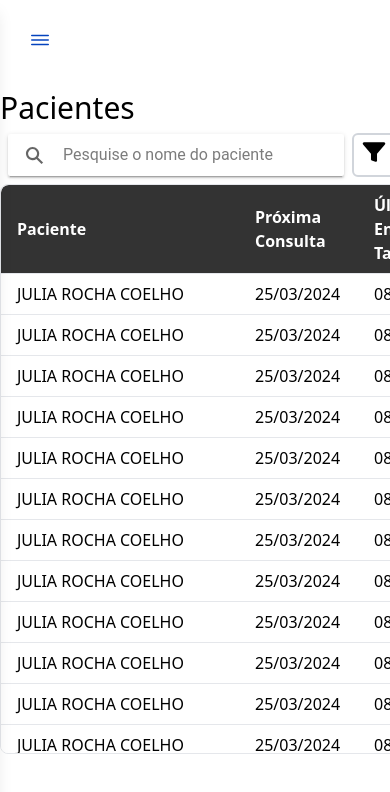
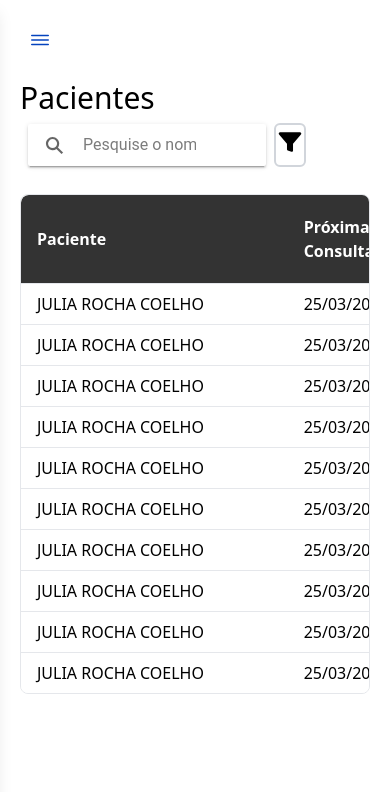
Before and after one commit to igorcandidodev/saude360-front, a React (Vite) app: page /pacientes in a window 390 px wide. Shown: the top 792 px of the page. Built offline with nearby package versions, Linux system fonts and the light colour scheme.

Commit message:
Fix: Adjusment styles

```diff
--- a/src/App.jsx
+++ b/src/App.jsx
@@ -2,11 +2,13 @@ import { Route } from "react-router-dom";
 import { IonApp, IonRouterOutlet, setupIonicReact } from "@ionic/react";
 import { IonReactRouter } from "@ionic/react-router";
 import Patients from "./pages/Patients"; // Importe a página Patients aqui
+import Finances from "./pages/Finances"
 import RegisterProfessional from "./pages/RegisterProfessional";
 import RegisterPatient from "./pages/RegisterPatient";
 import MainEntry from "./components/schedule/MainEntry";
 import PatientRecord from "./pages/PatientRecord";
 import Login from "./pages/Login";
+import Configuration from "./pages/Configuration";
 import { UserContextProvider } from "./context/userContext";
 import { UserAuthContextProvider } from "./context/userAuth";
 import { ToastContainer} from 'react-toastify';
@@ -47,6 +49,9 @@ const App = () => (
               <Route exact path="/pacientes">
                 <Patients />
               </Route>
+              <Route exact path="/financeiro">
+                <Finances />
+              </Route>
               <Route exact path="/ficha-pacientes">
                 <PatientRecord />
               </Route>
@@ -65,6 +70,9 @@ const App = () => (
               <Route exact path="/login">
                 <Login />
               </Route>
+              <Route exact path="/configuracoes">
+                <Configuration />
+              </Route>
             </IonRouterOutlet>
           </IonReactRouter>
         </UserContextProvider>
--- a/src/components/Menu.tsx
+++ b/src/components/Menu.tsx
@@ -17,7 +17,7 @@ const SideMenu = () => {
     appPages: [
       { title: 'Agendamentos', path: '/', icon: CalendarIcon },
       { title: 'Pacientes', path: '/pacientes', icon: CalendarIcon },
-      { title: 'Financeiro', path: '/financeiros', icon: CalendarIcon },
+      { title: 'Financeiro', path: '/financeiro', icon: CalendarIcon },
       { title: 'Notificações', path: '/notificacoes', icon: CalendarIcon },
       { title: 'Configurações', path: '/configuracoes', icon: CalendarIcon },
     ],
--- a/src/components/PatientsTable.tsx
+++ b/src/components/PatientsTable.tsx
@@ -1,7 +1,7 @@
 import React from 'react';
 
-import MessageIcon from "../Images/Icons/Message.svg"
-import NoteIcon from "../Images/Icons/note.svg"
+import MessageIcon from "../Images/Icons/Message.svg";
+import NoteIcon from "../Images/Icons/note.svg";
 
 const Table = () => {
   // Dados de exemplo para preencher a tabela
@@ -19,14 +19,13 @@ const Table = () => {
     { paciente: 'JULIA ROCHA COELHO', proximaConsulta: '25/03/2024', ultimoEnvioTarefa: '08/04/2024', ultimoFeedback: '10/04/2024' },
     { paciente: 'JULIA ROCHA COELHO', proximaConsulta: '25/03/2024', ultimoEnvioTarefa: '08/04/2024', ultimoFeedback: '10/04/2024' },
     { paciente: 'JULIA ROCHA COELHO', proximaConsulta: '25/03/2024', ultimoEnvioTarefa: '08/04/2024', ultimoFeedback: '10/04/2024' },
-
     // P/ adicionar mais dados
   ];
 
   return (
-    <div className="rounded-lg overflow-hidden border max-h-500px">
+    <div className="rounded-lg overflow-hidden border max-h-[500px]">
       <div className="overflow-x-auto">
-        <table className="w-full table-fixed">
+        <table className="w-full min-w-[800px] table-fixed">
           <thead className="bg-gray1 text-white">
             <tr>
               <th className="w-2/6 px-4 py-2 rounded-tl-lg text-left">Paciente</th>
@@ -38,8 +37,8 @@ const Table = () => {
           </thead>
         </table>
       </div>
-      <div className="overflow-x-auto" style={{maxHeight: '480px'}}>
-        <table className="w-full table-fixed">
+      <div className="overflow-x-auto max-h-[450px]">
+        <table className="w-full min-w-[800px] table-fixed">
           <tbody>
             {data.map((item, index) => (
               <tr key={index} className="bg-white">
@@ -48,8 +47,8 @@ const Table = () => {
                 <td className=" border-t px-4 py-2">{item.ultimoEnvioTarefa}</td>
                 <td className="border-t px-4 py-2">{item.ultimoFeedback}</td>
                 <td className="border-t px-4 py-2 flex justify-center gap-3">
-                    <img src={MessageIcon} alt="" />
-                    <img src={NoteIcon} alt="" />
+                  <img src={MessageIcon} alt="" />
+                  <img src={NoteIcon} alt="" />
                 </td>
               </tr>
             ))}
--- a/src/pages/Login.tsx
+++ b/src/pages/Login.tsx
@@ -49,9 +49,9 @@ const LoginPage: React.FC = () => {
   return (
     <IonPage>
       <IonContent>
-        <div className="grid grid-cols-2 h-screen">
+        <div className="grid grid-cols-2 h-screen w-full">
           {/* Coluna da imagem */}
-          <div className="h-full">
+          <div className="h-full hidden lg:block">
             <IonImg
               className="h-full w-full object-cover"
               src={BackgroundImage}
@@ -60,7 +60,7 @@ const LoginPage: React.FC = () => {
           </div>
 
           {/* Coluna do formulário */}
-          <div className="flex flex-col justify-center items-center p-8">
+          <div className="flex flex-col justify-center items-center p-8 w-screen lg:w-full">
             <div className="flex justify-center">
               <IonImg className="w-60 mb-8" src={Saude360} alt="Logo" />
             </div>
--- a/src/pages/Patients.tsx
+++ b/src/pages/Patients.tsx
@@ -13,16 +13,16 @@ const Patients: React.FC = () => {
   return (
     <IonPage className='justify-start'>
       <Menu />
-      <div className='h-full flex items-center '>
+      <div className='h-full flex items-start mt-10  '>
 
 
       <div className=' flex flex-col lg:justify-center'>
 
         <div className='flex justify-center'>
-          <div className='flex-col lg:w-3/4 '>
+          <div className='flex-col  w-full mx-5 lg:w-3/4 mt-10 lg:mt-0'>
             <h1 className='text-3xl'>Pacientes</h1>
             <div className='flex justify-between'>
-              <div className='flex w-full items-center'>
+              <div className='flex w-2/5  lg:w-full items-center'>
                 <IonSearchbar animated={true} placeholder="Pesquise o nome do paciente" className='w-[22rem]'></IonSearchbar>
                 <FilterButton />
               </div>
@@ -35,8 +35,8 @@ const Patients: React.FC = () => {
 
 
         </div>
-        <div className='flex justify-center'>
-          <div className='w-full lg:w-3/4'>
+        <div className='flex w-screen overflow-scroll p-5 justify-center '>
+          <div className='w-full lg:mx-0 lg:w-3/4 '>
             <PatientsTable />
           </div>
 
--- a/src/theme/tailwind.css
+++ b/src/theme/tailwind.css
@@ -19,6 +19,10 @@
 
 .bg-gray2{
   background-color: #F2F2F2;
+}
+
+.bg-gray3{
+  background-color: #F9F9F9;
 }
 
 .bg-blue1{
```
